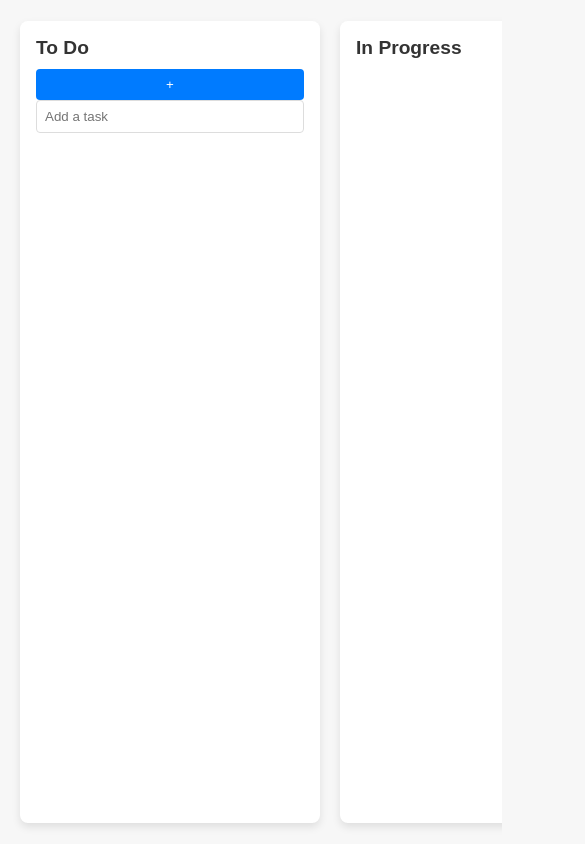
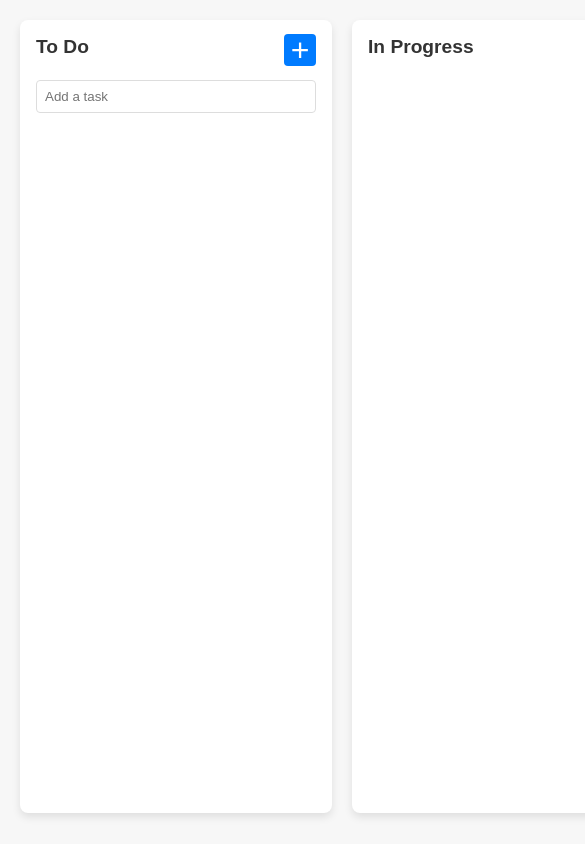
Before and after one commit to adameasom/mini-projects, a React (Vite) app in the folder Kantan Kanban/: page / in a window 390 px wide. Shown: the top 844 px of the page, 585 px wide, since content can reach past the window. Built offline with nearby package versions, Linux system fonts and the light colour scheme.

Commit message:
fix basic layout and responsiveness

```diff
--- a/Kantan Kanban/src/App.css
+++ b/Kantan Kanban/src/App.css
@@ -9,7 +9,6 @@ body {
   flex-direction: column;
   justify-content: center;
   align-items: center;
-  height: 100vh;
   background-color: #f7f7f7;
 }
 
@@ -21,9 +20,8 @@ body {
 }
 
 .column {
-  flex: 0 0 80vw; /* 80% of the viewport width on mobile */
-  max-width: 300px;
-  height: 95vh;
+  width: 80vw; /* 80% of the viewport width on mobile */
+  height: 94vh;
   overflow-y: auto;
   background-color: #fff;
   border-radius: 8px;
@@ -33,13 +31,29 @@ body {
 
 .column h2 {
   font-size: 1.2em;
-  margin-bottom: 10px;
   color: #333;
 }
 
 .column form {
   display: flex;
   flex-direction: column;
+  margin-top: -24px;
+}
+
+.column button {
+  display: flex;
+  align-self: flex-end;
+  justify-content: center;
+  align-items: center;
+  width: 32px;
+  height: 32px;
+  margin-bottom: 14px;
+  background-color: #007bff;
+  color: white;
+  border: none;
+  border-radius: 4px;
+  font-size: xx-large;
+  cursor: pointer;
 }
 
 .column input[type="text"] {
@@ -49,14 +63,7 @@ body {
   border-radius: 4px;
 }
 
-.column button {
-  padding: 8px;
-  background-color: #007bff;
-  color: white;
-  border: none;
-  border-radius: 4px;
-  cursor: pointer;
-}
+
 
 .column button:hover {
   background-color: #0056b3;
@@ -85,14 +92,11 @@ body {
   background-color: #c82333;
 }
 
-@media (min-width: 768px) {
+@media only screen and (min-width: 768px) {
   .columns-container {
-    gap: 10px;
-    padding: 10px;
+    width: 100vw;
   }
-
   .column {
-    flex: 1;
-    max-width: 300px;
+    width: 33.33%;
   }
 }
```
